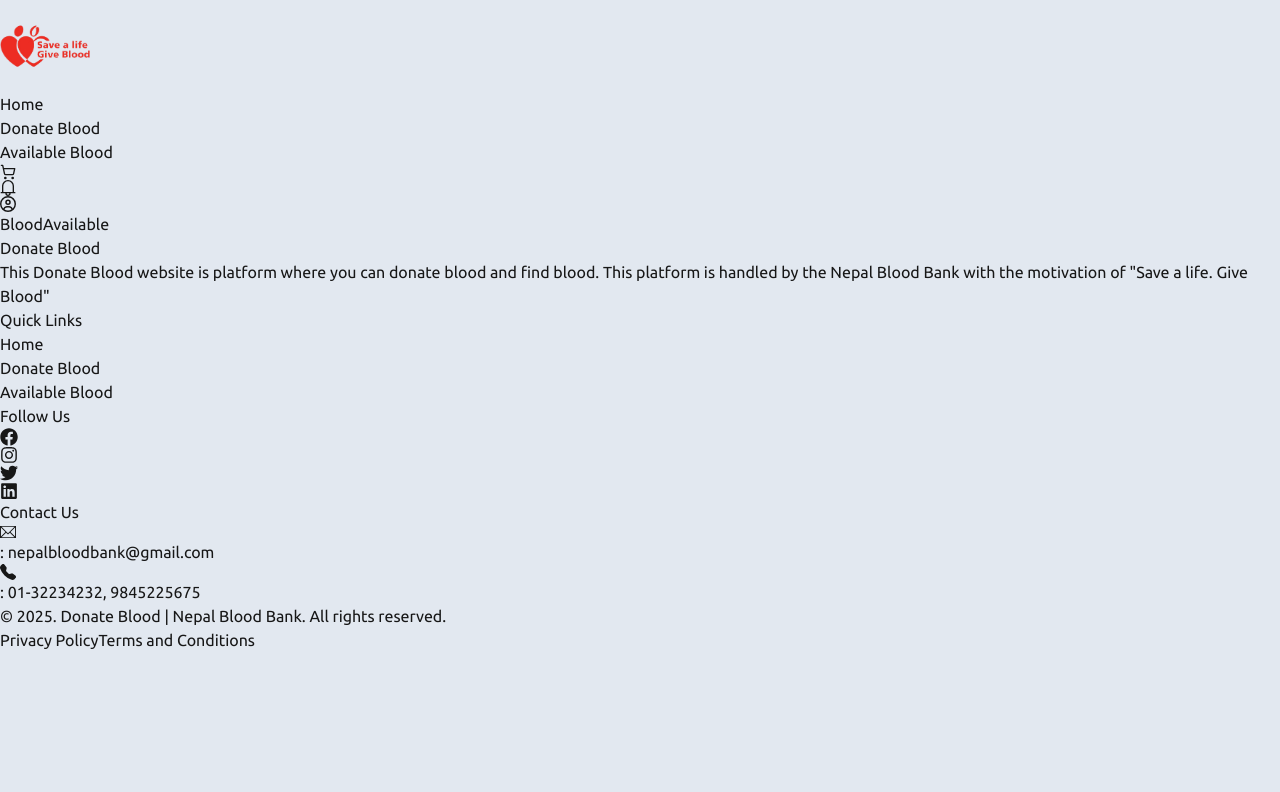
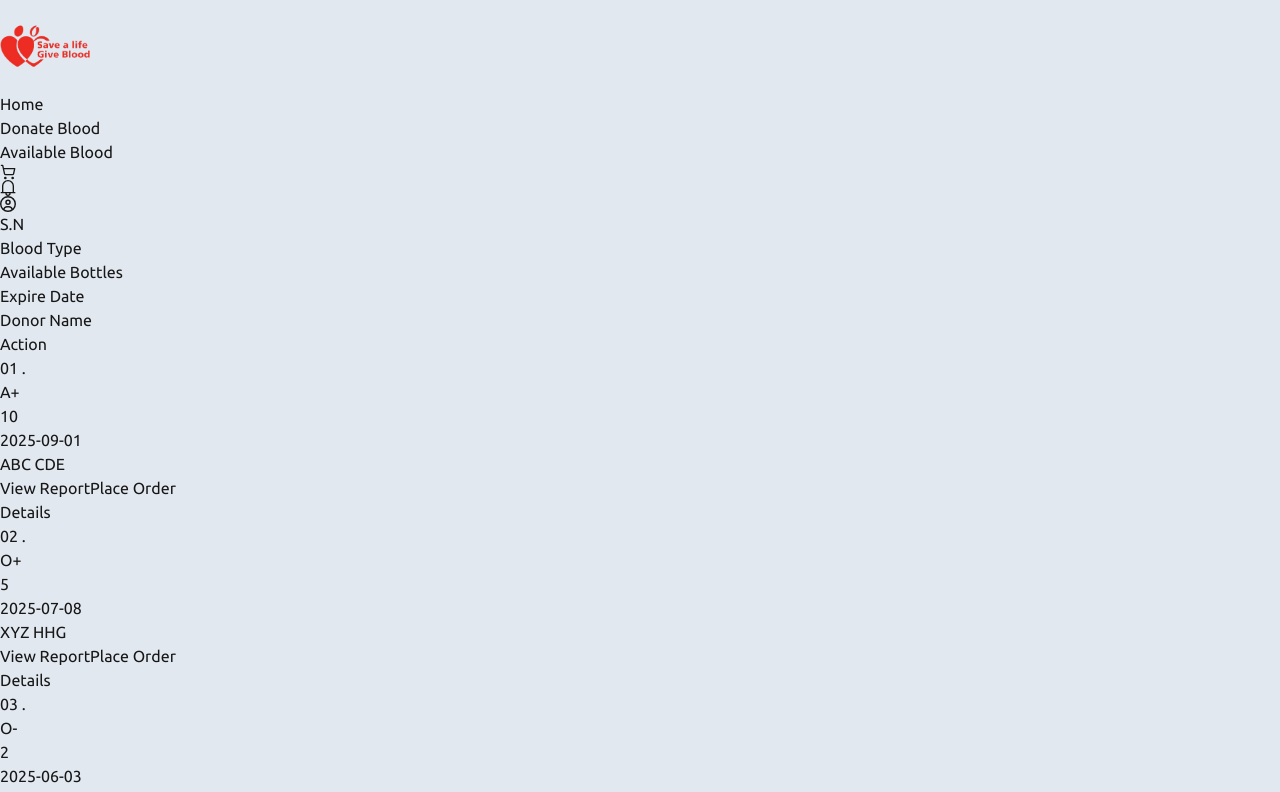
Before and after one commit to stha07ashok/Blood-Donation-nextjs, a Next.js app: page /bloodavailable in a window 1280 px wide. Shown: the top 792 px of the page. Built offline with nearby package versions, Linux system fonts and the light colour scheme.

Commit message:
blood.available.page

```diff
--- a/src/app/bloodavailable/page.tsx
+++ b/src/app/bloodavailable/page.tsx
@@ -1,9 +1,114 @@
+"use client";
+import Link from "next/link";
 import React from "react";
 
+const bloodReport = "/report.pdf";
+
+interface BloodAvailableType {
+  id?: number | string;
+  bloodType?: string;
+  availableBottles?: number | string;
+  expireDate?: string;
+  donarName?: string;
+  button?: { buttonn: "button" | "submit" };
+  SN?: string;
+  action?: string;
+  bloodReport?: string;
+}
+
+const BloodAvailableData: BloodAvailableType[] = [
+  {
+    id: "01 .",
+    bloodType: "A+",
+    availableBottles: 10,
+    expireDate: "2025-09-01",
+    donarName: "ABC CDE",
+    bloodReport: bloodReport,
+  },
+  {
+    id: "02 .",
+    bloodType: "O+",
+    availableBottles: 5,
+    expireDate: "2025-07-08",
+    donarName: "XYZ HHG",
+    bloodReport: bloodReport,
+  },
+  {
+    id: "03 .",
+    bloodType: "O-",
+    availableBottles: 2,
+    expireDate: "2025-06-03",
+    donarName: "FGV JGJ",
+    bloodReport: bloodReport,
+  },
+];
+
 const BloodAvailable = () => {
+  const handleViewReport = (bloodReport: string) => {
+    // Open the PDF in a new tab
+    window.open(bloodReport, "_blank");
+  };
+
   return (
-    <div className="min-h-screen max-w-screen-2xl mx-auto px-4 py-6 ">
-      BloodAvailable
+    <div className="min-h-screen max-w-screen-2xl mx-auto px-6 py-6 border-2 border-violet-800 shadow-lg rounded-md mt-4 mb-4 ">
+      <div className="px-6 py-6 ">
+        {/* Header */}
+        <div className="flex justify-between font-bold text-xl mb-4 md:flex md:justify-between md:flex-wrap">
+          <div className="flex-1 ">S.N</div>
+          <div className="flex-1 ">Blood Type</div>
+          <div className="flex-1 hidden md:flex">Available Bottles</div>
+          <div className="flex-1 hidden md:flex">Expire Date</div>
+          <div className="flex-1 hidden md:flex">Donor Name</div>
+          <div className="flex-1 ">Action</div>
+        </div>
+
+        {/* Data Rows */}
+        {BloodAvailableData.map((Blood, index) => (
+          <div
+            key={index}
+            className={
+              "flex justify-between mb-4 px-5 py-6 border-2 border-violet-800 rounded-md "
+            }
+          >
+            <div className="flex-auto text-lg">{Blood?.id}</div>
+            <div className="flex-auto text-lg">{Blood?.bloodType}</div>
+            <div className="flex-1 text-lg hidden md:flex">
+              {Blood?.availableBottles}
+            </div>
+            <div className="flex-1 text-lg hidden md:flex">
+              {Blood?.expireDate}
+            </div>
+            <div className="flex-1 text-lg hidden md:flex">
+              {Blood?.donarName}
+            </div>
+            <div className="flex-1 flex-col gap-2 hidden md:flex">
+              <button
+                type="button"
+                onClick={() => handleViewReport(Blood?.bloodReport || "")}
+                className="px-2 py-2  text-black font-semibold rounded-md hover:bg-violet-600 border-2 border-violet-800 hover:text-white hoverEffect"
+              >
+                View Report
+              </button>
+              <Link
+                href="/placeorder"
+                type="button"
+                className="py-2  px-16 text-black font-semibold rounded-md hover:bg-violet-600 border-2 border-violet-800 hover:text-white hoverEffect"
+              >
+                Place Order
+              </Link>
+            </div>
+            <div className="flex-1 md:hidden">
+              <Link
+                href="/details"
+                type="button"
+                className="px-4 py-2 text-black font-semibold rounded-md hover:bg-violet-600 border-2 border-violet-800 hover:text-white hoverEffect"
+              >
+                Details
+              </Link>
+            </div>
+          </div>
+        ))}
+      </div>
     </div>
   );
 };
--- a/src/app/donateblood/page.tsx
+++ b/src/app/donateblood/page.tsx
@@ -246,7 +246,7 @@ const RegisterPage = () => {
           {/* Submit Button */}
           <button
             type="submit"
-            className="w-full border-2 border-violet-800 text-black py-2 rounded-md hover:bg-violet-700 hover:text-white transition ease-in-out duration-200"
+            className="w-full border-2 border-violet-800 text-black py-2 rounded-md hover:bg-violet-700 hover:text-white transition ease-in-out duration-200 hoverEffect"
           >
             Donate
           </button>
--- a/src/app/register/page.tsx
+++ b/src/app/register/page.tsx
@@ -204,7 +204,10 @@ const RegisterPage = () => {
         </form>
         <p className="align-baseline font-medium mt-4 text-sm">
           Have an account? Please{" "}
-          <Link href="/login" className="text-violet-800 hover:text-violet-600">
+          <Link
+            href="/login"
+            className="text-violet-800 hover:text-violet-600 hoverEffect"
+          >
             Login
           </Link>
         </p>
```
Also changed, not shown: src/app/details/page.tsx (added, +11 -0 lines), src/app/placeorder/page.tsx (added, +11 -0 lines), 2 other files (tests, documents, lock files or other folders).
